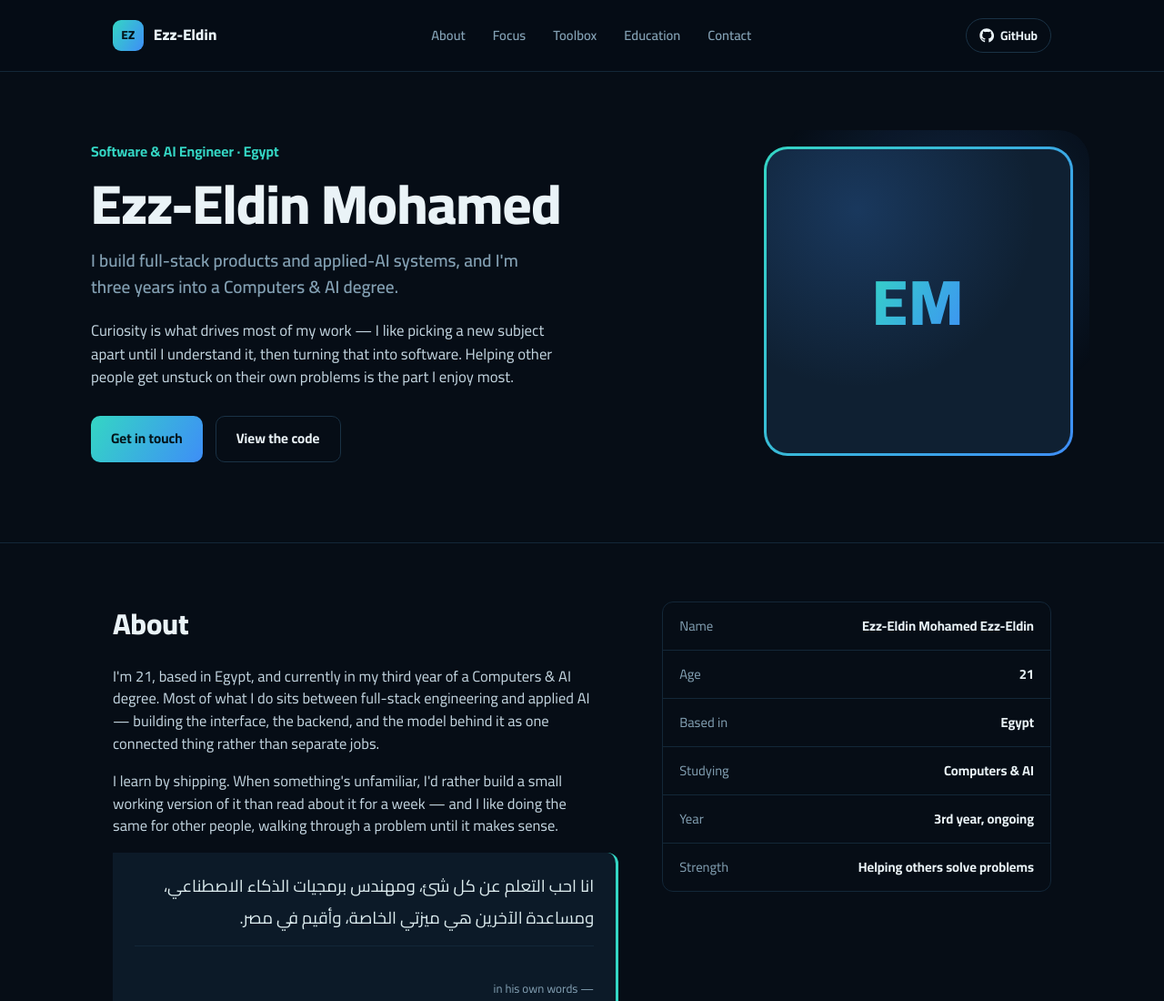
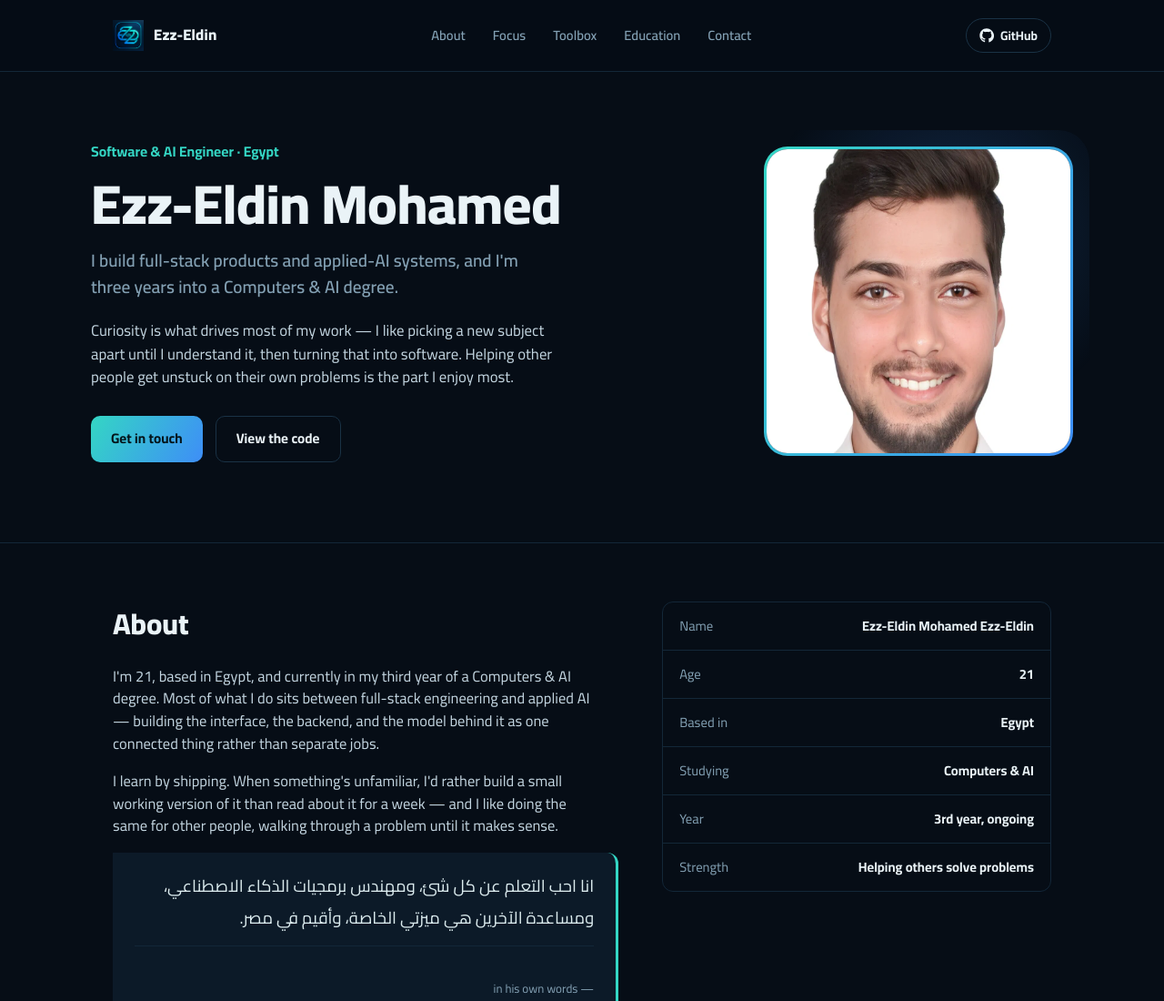
Before and after one commit to Eng3zzdinMohamed/EzzEldin-Mohamed-EzzEldin, a plain HTML site: page public/index.html in a window 1280 px wide. Shown: the top 1100 px of the page at 91% size. Drawn offline with Linux system fonts and the light colour scheme.

Commit message:
updated something

```diff
--- a/public/index.html
+++ b/public/index.html
@@ -9,6 +9,7 @@
   <meta name="viewport" content="width=device-width, initial-scale=1, viewport-fit=cover">
   <link rel="icon" href="favicon.webp" type="image/webp">
 
+  <!-- Open Graph Meta Tags -->
   <meta property="og:type" content="website">
   <meta property="og:title" content="Ezz-Eldin Mohamed — Software & AI Engineer">
   <meta property="og:description"
@@ -42,7 +43,7 @@
   <header>
     <nav class="wrap">
       <a class="brand" href="#top">
-        <span class="brand-mark" aria-hidden="true">EZ</span>
+        <span class="brand-mark" aria-hidden="true"><img src="favicon.webp" alt="EZ"></span>
         Ezz-Eldin
       </a>
       <div class="navlinks" id="navlinks">
@@ -89,7 +90,7 @@
       <div class="hero-photo">
         <div class="hero-photo-frame">
           <div class="hero-photo-inner hero-monogram" role="img" aria-label="Portrait initials of Ezz-Eldin Mohamed">
-            <span>EM</span>
+            <img src="assets/images/ezzeldin.webp" alt="Portrait of Ezz-Eldin Mohamed" width="400" height="400">
           </div>
         </div>
       </div>
```
